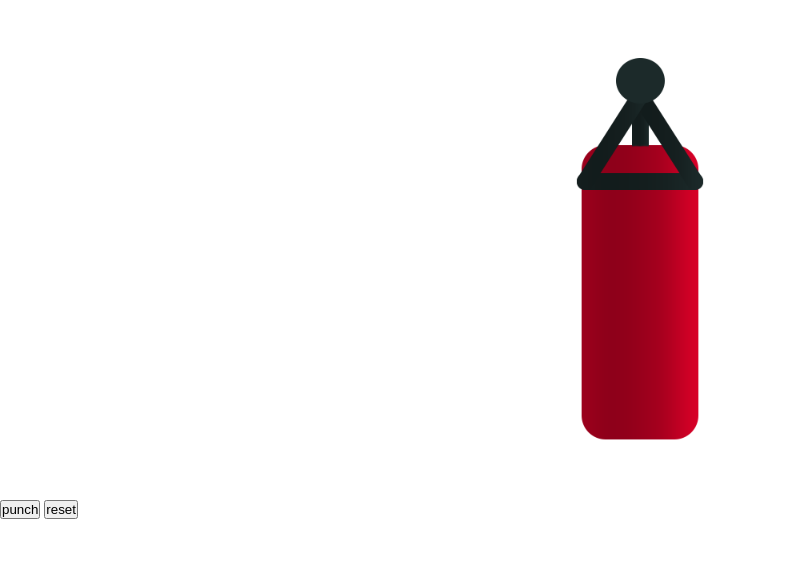
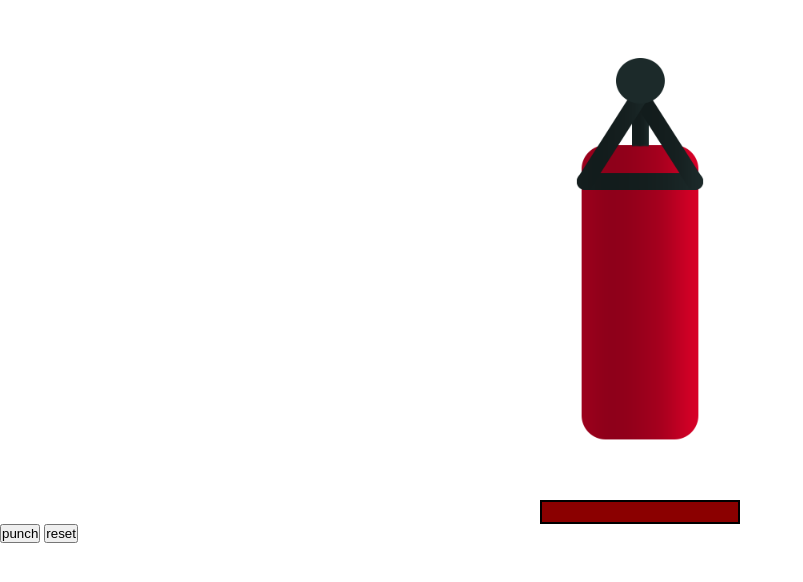
Before and after one commit to bwaterman8/punching-bag, a plain HTML site: page index.html in a window 1280 px wide. Shown: the whole page, without its empty margins (0-803 px from the left). Drawn offline with nearby package versions, Linux system fonts and the light colour scheme.

Commit message:
health bar css done

```diff
--- a/style.css
+++ b/style.css
@@ -11,3 +11,14 @@
     background: url('./images/bag.png') center no-repeat;
     background-size: 80%;
 }
+
+#bag-health {
+    width: 200px;
+    border: 2px solid black;
+    margin: 0 auto;
+}
+
+.health_bar {
+    background-color: darkred;
+    height: 20px;
+}
```
